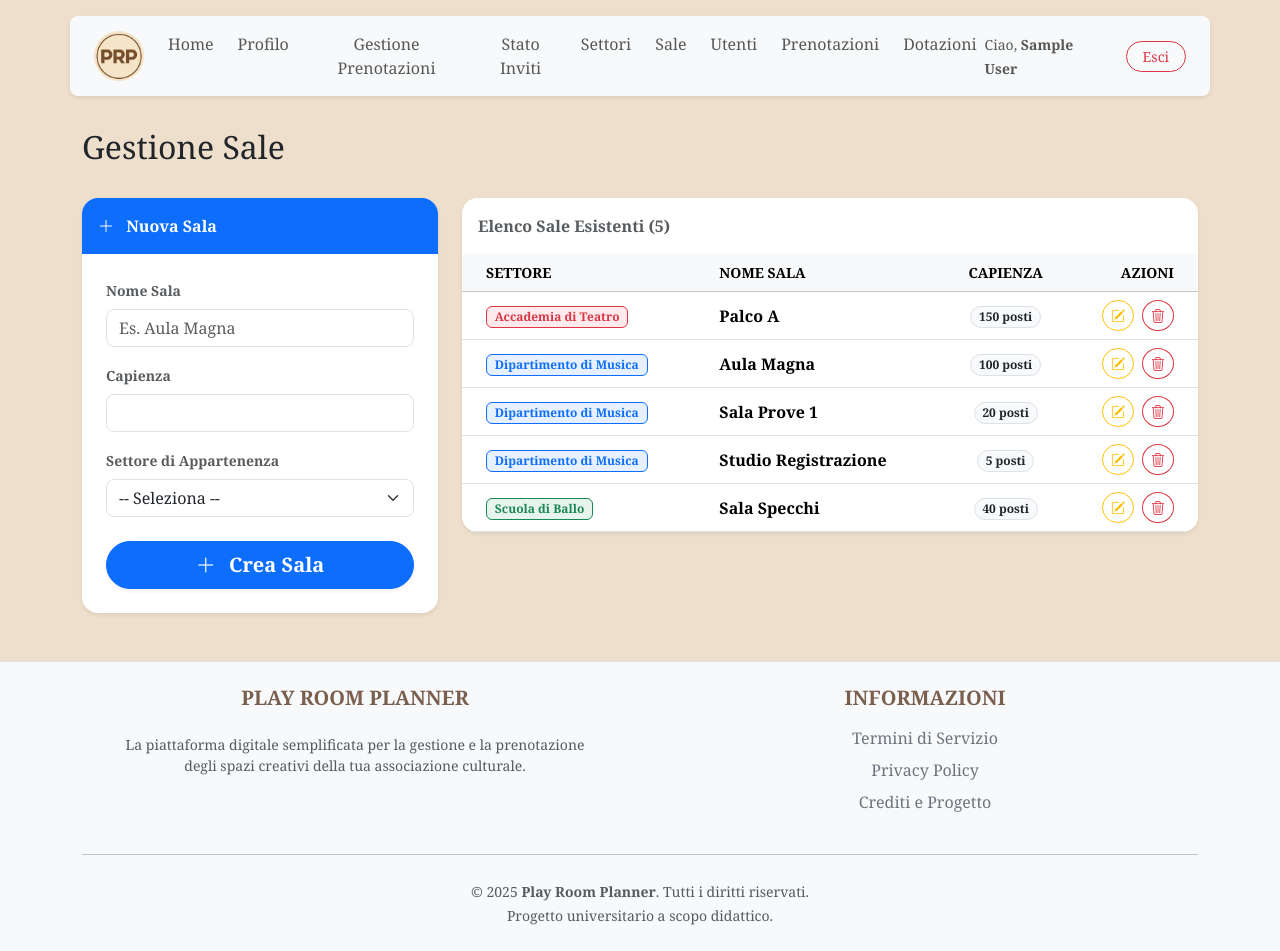
After one commit to pietrobertoncini/Progetto_PW_2025-2026, a PHP site: page /frontend/admin_sale.php in a window 1280 px wide. The commit adds this page. Run offline with PHP 8.4, Linux system fonts and the light colour scheme; the visitor is signed in with stand-in values (Sample User, id 1); data comes from the database, SQL or seed files in the repository.

Commit message:
add sale admin

```diff
--- a/common/function.php
+++ b/common/function.php
@@ -180,6 +180,29 @@ function eliminaSettore($cid, $id)
     }
 }
 
+// Sale
+function creaSala($cid, $id_settore, $nome, $capienza) {
+    $stmt = $cid->prepare("INSERT INTO SALA (id_settore, nome_sala, capienza_max) VALUES (?, ?, ?)");
+    $stmt->bind_param("isi", $id_settore, $nome, $capienza);
+    return $stmt->execute();
+}
+
+function aggiornaSala($cid, $old_id_settore, $old_nome, $new_id_settore, $new_nome, $new_capienza) {
+    // Aggiorniamo anche id_settore e nome_sala che sono chiavi primarie
+    $sql = "UPDATE SALA
+            SET id_settore = ?, nome_sala = ?, capienza_max = ?
+            WHERE id_settore = ? AND nome_sala = ?";
+    $stmt = $cid->prepare($sql);
+    $stmt->bind_param("isisis", $new_id_settore, $new_nome, $new_capienza, $old_id_settore, $old_nome);
+    return $stmt->execute();
+}
+
+function eliminaSala($cid, $id_settore, $nome) {
+    $stmt = $cid->prepare("DELETE FROM SALA WHERE id_settore = ? AND nome_sala = ?");
+    $stmt->bind_param("is", $id_settore, $nome);
+    return $stmt->execute();
+}
+
 // Utenti
 function getAllUtentiAdmin($cid)
 {
@@ -295,10 +318,10 @@ function eliminaDotazione($cid, $id)
 
 // FUNZIONI PER RESPONSABILE E GESTIONE SALE
 
-// Recupera TUTTE le sale con il nome del settore (Per gestione_sale.php Admin)
+// Recupera TUTTE le sale con il nome del settore
 function getAllSaleGlobal($cid)
 {
-    $sql = "SELECT S.*, SETT.nome AS nome_settore
+    $sql = "SELECT S.*, SETT.nome AS nome_settore, SETT.tipo
              FROM SALA S
              JOIN SETTORE SETT ON S.id_settore = SETT.id_settore
              ORDER BY SETT.nome ASC, S.nome_sala ASC";
--- a/common/navbar.php
+++ b/common/navbar.php
@@ -78,6 +78,9 @@ if (isset($_SESSION['id_utente'])) {
               <a class="nav-link" href="<?php echo BASE_URL; ?>frontend/admin_settori.php">Settori</a>
             </li>
             <li class="nav-item">
+              <a class="nav-link" href="<?php echo BASE_URL; ?>frontend/admin_sale.php">Sale</a>
+            </li>
+            <li class="nav-item">
               <a class="nav-link" href="<?php echo BASE_URL; ?>frontend/admin_utenti.php">Utenti</a>
             </li>
             <li class="nav-item">
--- a/frontend/admin_prenotazioni.php
+++ b/frontend/admin_prenotazioni.php
@@ -29,7 +29,6 @@ $elenco_prenotazioni = getAllPrenotazioniAdmin($cid);
         <div class="d-flex justify-content-between align-items-center mb-4">
             <div>
                 <h2>Prenotazioni Globali</h2>
-                <p class="text-muted small mb-0">Panoramica completa di tutte le attività in tutte le sale.</p>
             </div>
         </div>
 
--- /dev/null
+++ b/frontend/admin_sale.php
@@ -0,0 +1,196 @@
+<?php
+
+if (session_status() == PHP_SESSION_NONE) {
+    session_start();
+}
+
+require_once __DIR__ . '/../common/setup.php';
+require_once __DIR__ . '/../common/function.php';
+
+// SICUREZZA: SOLO ADMIN
+if (!isset($_SESSION['id_utente']) || empty($_SESSION['is_admin'])) {
+    header('Location: ' . BASE_URL . 'index.php');
+    exit;
+}
+
+// LOGICA MODIFICA
+$sala_edit = null;
+$is_editing = false;
+
+if (isset($_GET['edit']) && isset($_GET['settore'])) {
+    $nome_edit = urldecode($_GET['edit']);
+    $settore_edit = (int)$_GET['settore'];
+
+    // Recuperiamo la singola sala
+    $sala_edit = getSalaById($cid, $settore_edit, $nome_edit);
+    if ($sala_edit) {
+        $is_editing = true;
+    }
+}
+
+
+// RECUPERO DATI
+$sale = getAllSaleGlobal($cid);
+$lista_settori = getAllSettoriAdmin($cid);
+?>
+
+<!DOCTYPE html>
+<html lang="it">
+<?php require ROOT_PATH . "/common/header.php" ?>
+
+<body class="d-flex flex-column h-100">
+
+    <?php include ROOT_PATH . '/common/navbar.php'; ?>
+
+    <div class="flex-shrink-0 container py-5">
+
+        <div class="d-flex justify-content-between align-items-center mb-4">
+            <h2>Gestione Sale</h2>
+        </div>
+
+        <?php if (isset($_GET['msg'])): ?>
+            <div class="alert alert-success shadow-sm rounded-4 mb-4">
+                <i class="bi bi-check-circle-fill me-2"></i> <?php echo htmlspecialchars($_GET['msg']); ?>
+            </div>
+        <?php endif; ?>
+        <?php if (isset($_GET['error'])): ?>
+            <div class="alert alert-danger shadow-sm rounded-4 mb-4">
+                <i class="bi bi-exclamation-triangle-fill me-2"></i> <?php echo htmlspecialchars($_GET['error']); ?>
+            </div>
+        <?php endif; ?>
+
+        <div class="row g-4">
+            <div class="col-lg-4">
+                <div class="card shadow-sm border-0 rounded-4 overflow-hidden">
+                    <div class="card-header border-0 py-3 fw-bold <?php echo $is_editing ? 'bg-warning text-dark' : 'bg-primary text-white'; ?>">
+                        <i class="bi <?php echo $is_editing ? 'bi-pencil-square' : 'bi-plus-lg'; ?> me-2"></i>
+                        <?php echo $is_editing ? 'Modifica Sala' : 'Nuova Sala'; ?>
+                    </div>
+
+                    <div class="card-body p-4">
+                        <form action="<?php echo BASE_URL; ?>backend/admin_sale_exe.php" method="POST">
+                            <input type="hidden" name="action" value="<?php echo $is_editing ? 'update' : 'create'; ?>">
+
+                            <?php if ($is_editing): ?>
+                                <input type="hidden" name="old_nome_sala" value="<?php echo htmlspecialchars($sala_edit['nome_sala']); ?>">
+                                <input type="hidden" name="old_id_settore" value="<?php echo $sala_edit['id_settore']; ?>">
+                            <?php endif; ?>
+
+                            <div class="mb-3">
+                                <label class="form-label fw-bold small text-muted">Nome Sala</label>
+                                <input type="text" class="form-control rounded-3" name="nome_sala"
+                                    placeholder="Es. Aula Magna" required
+                                    value="<?php echo $is_editing ? htmlspecialchars($sala_edit['nome_sala']) : ''; ?>">
+                            </div>
+
+                            <div class="mb-3">
+                                <label class="form-label fw-bold small text-muted">Capienza</label>
+                                <input type="number" class="form-control rounded-3" name="capienza_max"
+                                    min="1" required
+                                    value="<?php echo $is_editing ? $sala_edit['capienza_max'] : ''; ?>">
+                            </div>
+
+                            <div class="mb-4">
+                                <label class="form-label fw-bold small text-muted">Settore di Appartenenza</label>
+                                <select class="form-select rounded-3" name="id_settore" required>
+                                    <option value="" disabled <?php echo !$is_editing ? 'selected' : ''; ?>>-- Seleziona --</option>
+                                    <?php foreach ($lista_settori as $sett): ?>
+                                        <option value="<?php echo $sett['id_settore']; ?>"
+                                            <?php echo ($is_editing && $sala_edit['id_settore'] == $sett['id_settore']) ? 'selected' : ''; ?>>
+                                            <?php echo htmlspecialchars($sett['nome']); ?> (<?php echo ucfirst($sett['tipo']); ?>)
+                                        </option>
+                                    <?php endforeach; ?>
+                                </select>
+                            </div>
+
+                            <div class="d-grid gap-2">
+                                <button type="submit" class="btn btn-lg rounded-pill fw-bold shadow-sm <?php echo $is_editing ? 'btn-warning text-dark' : 'btn-primary'; ?>">
+                                <i class="bi <?php echo $is_editing ? 'bi-save' : 'bi-plus-lg'; ?> me-2"></i>
+                                <?php echo $is_editing ? 'Salva Modifiche' : 'Crea Sala'; ?>
+                                </button>
+
+                                <?php if ($is_editing): ?>
+                                    <a href="<?php echo BASE_URL; ?>frontend/admin_sale.php" class="btn btn-outline-secondary rounded-pill">Annulla</a>
+                                <?php endif; ?>
+                            </div>
+                        </form>
+                    </div>
+                </div>
+            </div>
+
+            <div class="col-lg-8">
+                <div class="card shadow-sm border-0 rounded-4 overflow-hidden">
+                    <div class="card-header bg-white py-3 fw-bold text-muted border-bottom-0">
+                        Elenco Sale Esistenti (<?php echo count($sale); ?>)
+                    </div>
+                    <div class="table-responsive">
+                        <table class="table table-hover align-middle mb-0">
+                            <thead class="table-light small text-muted text-uppercase">
+                                <tr>
+                                    <th class="ps-4">Settore</th>
+                                    <th>Nome Sala</th>
+                                    <th class="text-center">Capienza</th>
+                                    <th class="text-end pe-4">Azioni</th>
+                                </tr>
+                            </thead>
+                            <tbody>
+                                <?php if (count($sale) > 0): ?>
+                                    <?php foreach ($sale as $s): ?>
+                                        <tr class="<?php echo ($is_editing && $s['nome_sala'] == $nome_edit && $s['id_settore'] == $settore_edit) ? 'table-warning' : ''; ?>">
+                                            <td class="ps-4">
+                                                <?php
+                                                $badge_color = match ($s['tipo']) {
+                                                    'musica' => 'primary',
+                                                    'teatro' => 'danger',
+                                                    'ballo' => 'success',
+                                                    default => 'secondary'
+                                                };
+                                                ?>
+                                                <span class="badge bg-<?php echo $badge_color; ?> bg-opacity-10 text-<?php echo $badge_color; ?> border border-<?php echo $badge_color; ?>">
+                                                    <?php echo htmlspecialchars($s['nome_settore']); ?>
+                                                </span>
+                                            </td>
+                                            <td class="fw-bold text-brand">
+                                                <?php echo htmlspecialchars($s['nome_sala']); ?>
+                                            </td>
+                                            <td class="text-center">
+                                                <span class="badge bg-light text-dark border rounded-pill">
+                                                    <?php echo $s['capienza_max']; ?> posti
+                                                </span>
+                                            </td>
+                                            <td class="text-end pe-4">
+                                                <div class="d-flex justify-content-end gap-2">
+                                                    <a href="<?php echo BASE_URL; ?>frontend/admin_sale.php?edit=<?php echo urlencode($s['nome_sala']); ?>&settore=<?php echo $s['id_settore']; ?>"
+                                                        class="btn btn-outline-warning btn-sm rounded-pill" title="Modifica">
+                                                        <i class="bi bi-pencil-square"></i>
+                                                    </a>
+
+                                                    <form action="<?php echo BASE_URL; ?>backend/admin_sale_exe.php" method="POST" onsubmit="return confirm('Eliminare la sala \'<?php echo htmlspecialchars($s['nome_sala']); ?>\'?');">
+                                                        <input type="hidden" name="action" value="delete">
+                                                        <input type="hidden" name="nome_sala" value="<?php echo htmlspecialchars($s['nome_sala']); ?>">
+                                                        <input type="hidden" name="id_settore" value="<?php echo $s['id_settore']; ?>">
+                                                        <button type="submit" class="btn btn-outline-danger btn-sm rounded-circle" title="Elimina">
+                                                            <i class="bi bi-trash3"></i>
+                                                        </button>
+                                                    </form>
+                                                </div>
+                                            </td>
+                                        </tr>
+                                    <?php endforeach; ?>
+                                <?php else: ?>
+                                    <tr>
+                                        <td colspan="4" class="text-center py-5 text-muted">Nessuna sala trovata.</td>
+                                    </tr>
+                                <?php endif; ?>
+                            </tbody>
+                        </table>
+                    </div>
+                </div>
+            </div>
+        </div>
+    </div>
+
+    <?php require ROOT_PATH . "/common/footer.html"; ?>
+</body>
+
+</html>
```
Also changed, not shown: backend/admin_sale_exe.php (added, +81 -0 lines), backend/elimina_sala.php (deleted, +0 -35 lines), backend/modifica_sala_exe.php (deleted, +0 -34 lines), backend/nuova_sala_exe.php (deleted, +0 -34 lines), frontend/admin_dotazioni.php (+9 -12 lines), frontend/admin_settori.php (+6 -9 lines), frontend/gestione_sale.php (deleted, +0 -117 lines), frontend/modifica_sala.php (deleted, +0 -101 lines), frontend/nuova_sala.php (deleted, +0 -76 lines).
